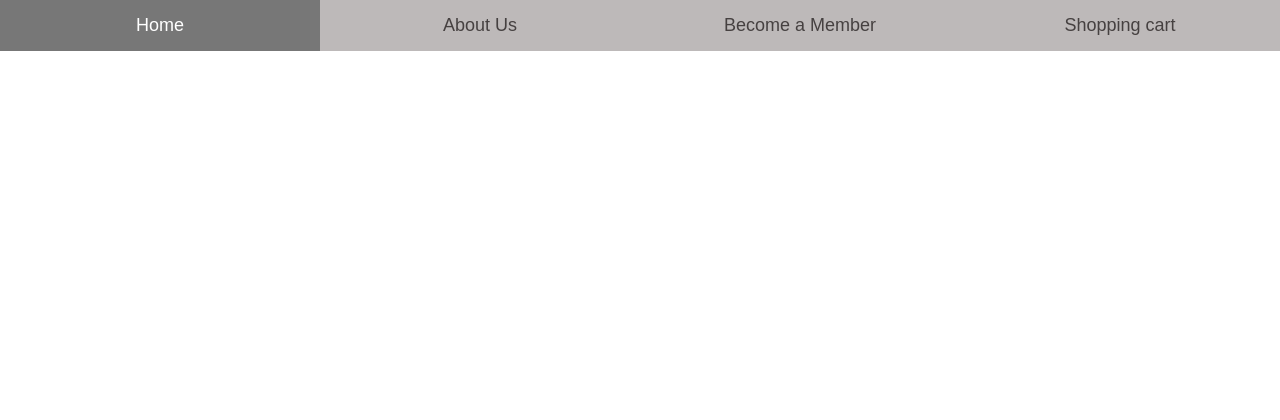
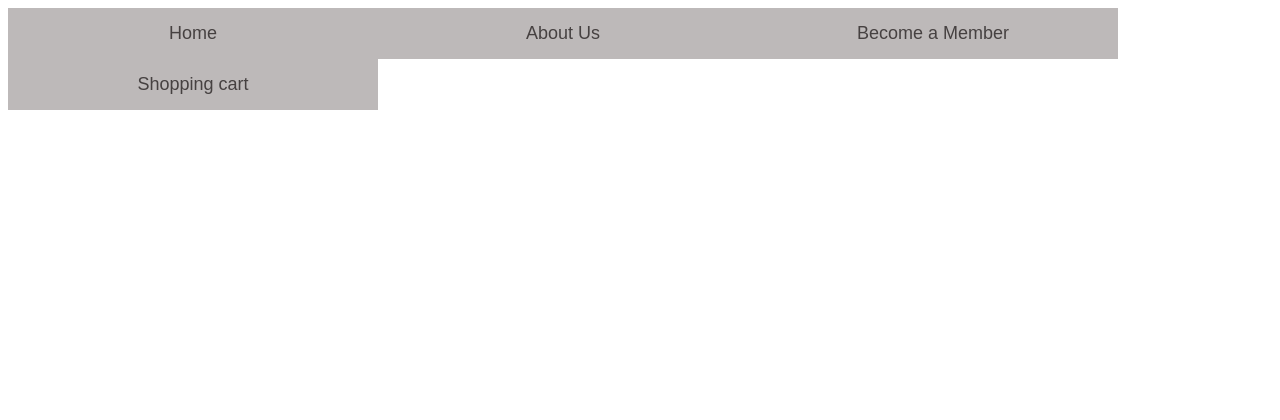
Before and after one commit to infaz98/final, a PHP site: page /html/catProduct.php in a window 1280 px wide. Shown: the top 420 px of the page. Before the commit the page ends 51 px from the top, so only its background shows below. Run offline with PHP 8.4, Linux system fonts and the light colour scheme; data that the repository does not hold is empty.

Commit message:
file added

```diff
--- a/css/itemPage.css
+++ b/css/itemPage.css
@@ -1,10 +1,3 @@
-* {
-    margin: 0;
-    padding: 0;
-    box-sizing: border-box;
-}
-
-
 html {
     width: 100%;
     height: 100%;
--- a/php/addToCart.php
+++ b/php/addToCart.php
@@ -5,7 +5,6 @@ $qty = $_POST["qty"];
 //1. start a session
 @session_start();
 //2. get or set session variable
-// if I don't have an ordered products list in my session, I will create one
 if (isset($_SESSION["orderedProductIDs"])){
     //if something has been in our sopping cart
     $orderedProductIDs = $_SESSION["orderedProductIDs"];
@@ -32,3 +31,7 @@ $_SESSION["orderedProductQtys"] = $orderedProductQtys;
 
 //go back to previous page
 header('Location: ' . $_SERVER['HTTP_REFERER']);
+
+foreach ($orderedProductIDs as $order)  {
+    echo order ."<br />";
+}
```
